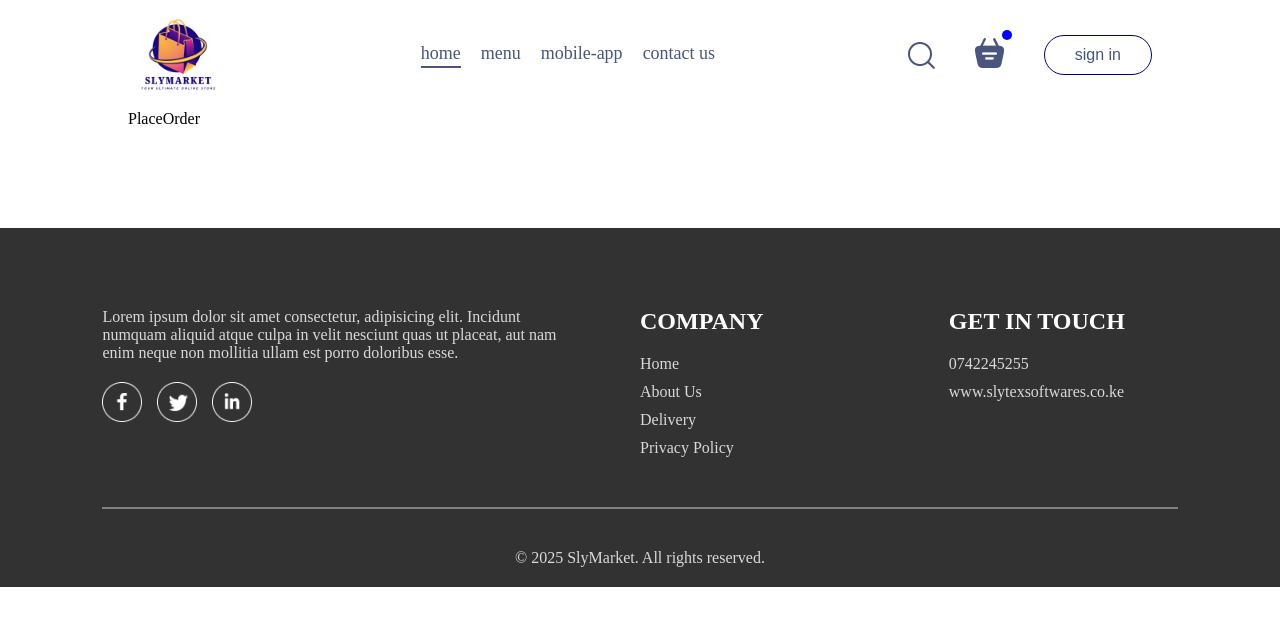
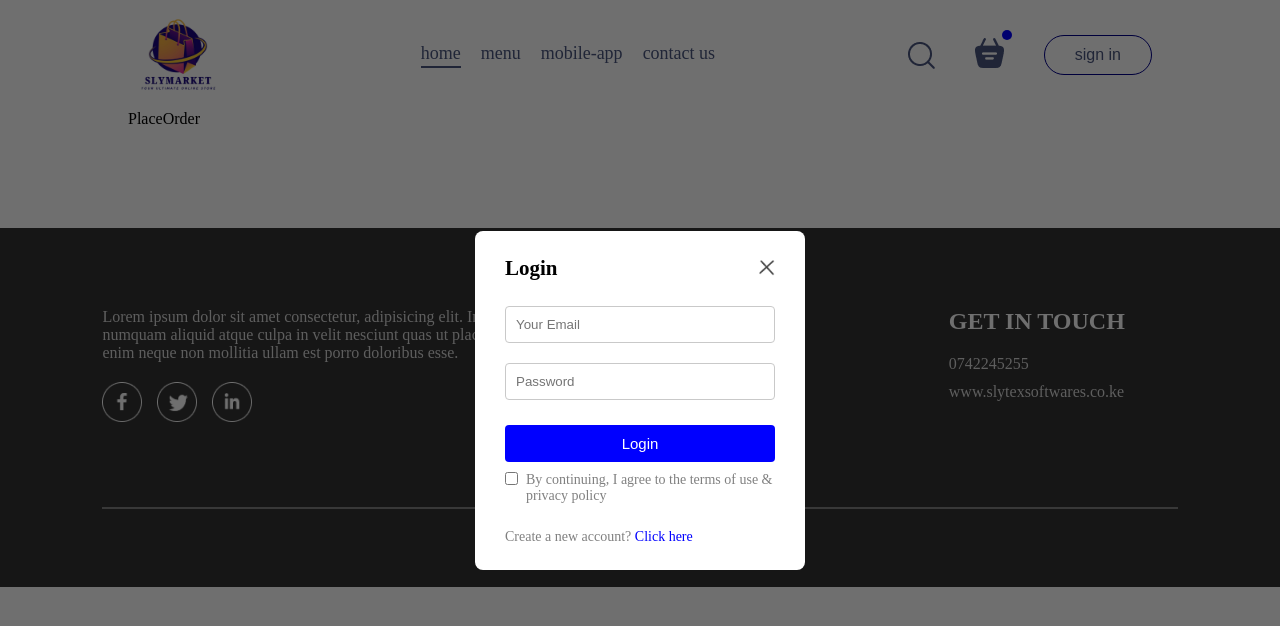
Before and after one commit to Griffoo91/food-delivery-webapp, a React (Vite) app in the folder frontend/: page /order in a window 1280 px wide. Both pictures are taken after a click on the button "sign in". Shown: the top 626 px of the page. Built offline with nearby package versions, Linux system fonts and the light colour scheme.

Commit message:
included the frontend part for the login and sign up

```diff
--- a/frontend/src/App.jsx
+++ b/frontend/src/App.jsx
@@ -1,16 +1,21 @@
-import React from 'react'
+import React, { useState } from 'react'
 import Navbar from './components/Navbar/Navbar'
 import { Route, Routes } from 'react-router-dom'
 import Home from './pages/Home/Home'
 import Cart from './pages/Cart/Cart'
 import PlaceOrder from './pages/PlaceOrder/PlaceOrder'
 import Footer from './components/Footer/Footer'
+import LoginPopup from './components/LoginPopup/LoginPopup'
 
 const App = () => {
+
+  const [showLogin, setShowLogin] = useState(false)
   return (
+
     <>
+    {showLogin?<LoginPopup setShowLogin={setShowLogin}/>:<></>}
       <div className='app'>
-      <Navbar/>
+      <Navbar setShowLogin = {setShowLogin}/>
       <Routes>
         <Route path='/' element={<Home/>} />
         <Route path='/cart' element={<Cart/>} />
--- a/frontend/src/components/Footer/Footer.jsx
+++ b/frontend/src/components/Footer/Footer.jsx
@@ -33,7 +33,7 @@
             </div>
         </div>
         <hr />
-        <p>&copy; {new Date().getFullYear()} SlyMarket. All rights reserved.</p>
+        <p className='footer-copyright'>&copy; {new Date().getFullYear()} SlyMarket. All rights reserved.</p>
     </div>
   )
 }
--- /dev/null
+++ b/frontend/src/components/LoginPopup/LoginPopup.css
@@ -0,0 +1,69 @@
+.login-popup{
+    position: absolute;
+    z-index: 1;
+    background-color: #00000090;
+    width: 100%;
+    height: 100%;
+    display: grid;
+}
+.login-popup-container{
+    place-self: center;
+    width: max(23vw, 330px);
+    display: flex;
+    flex-direction: column;
+    gap: 25px;
+    padding: 25px 30px;
+    color: #808080;
+    background-color: white;
+    animation: fadeIn 0.5s;
+    font-size: 14px;
+    border-radius: 8px;
+}
+
+.login-popup-title{
+    display: flex;
+    justify-content: space-between;
+    align-items: center;
+    color: black;
+}
+
+.login-popup-title img{
+    width: 16px;
+    cursor: pointer;
+}
+
+.login-popup-inputs{
+    display: flex;
+    flex-direction: column;
+    gap: 20px;
+}
+
+.login-popup-inputs input{
+    outline: none;
+    border: 1px solid #c9c9c9;
+    padding: 10px;
+    border-radius: 4px;
+}
+
+.login-popup-container button{
+    border: none;
+    padding: 10px;
+    border-radius: 4px;
+    color: white;
+    background-color: blue;
+    font-size: 15px;
+    cursor: pointer;
+}
+
+.login-popup-condition{
+    display: flex;
+    align-items: start;
+    gap: 8px;
+    margin-top: -15px;
+}
+
+.login-popup p span{
+    color: blue;
+    font-weight: 500;
+    cursor: pointer;
+}
--- /dev/null
+++ b/frontend/src/components/LoginPopup/LoginPopup.jsx
@@ -0,0 +1,33 @@
+import React, { useState } from 'react'
+import './LoginPopup.css'
+import { assets } from '../../assets/assets'
+
+const LoginPopup = ({setShowLogin}) => {
+    const [currState, setCurrState] = useState("Login")
+  return (
+    <div className='login-popup'>
+        <form className="login-popup-container">
+            <div className="login-popup-title">
+                <h2>{currState}</h2>
+                <img onClick={()=>setShowLogin(false)} src={assets.cross_icon} alt="" />
+            </div>
+            <div className="login-popup-inputs">
+                {currState==="Login"?<></>:<input type="text" placeholder='Your name' required/>}
+
+                <input type="email" placeholder='Your Email' required />
+                <input type="password" placeholder='Password' required />
+            </div>
+            <button>{currState === "Sign Up"?"Create account":"Login"}</button>
+            <div className="login-popup-condition">
+                <input type="checkbox" required />
+                <p>By continuing, I agree to the terms of use & privacy policy</p>
+            </div>
+            {currState==="Login"?<p>Create a new account? <span onClick={()=>setCurrState("Sign Up")}>Click here</span></p>:<p>Already have an account? <span onClick={()=>setCurrState("Login")}>Login</span></p>}
+
+
+        </form>
+    </div>
+  )
+}
+
+export default LoginPopup
--- a/frontend/src/components/Navbar/Navbar.jsx
+++ b/frontend/src/components/Navbar/Navbar.jsx
@@ -3,7 +3,7 @@
 import {assets} from '../../assets/assets'
 import { Link } from 'react-router-dom'
 
-const Navbar = () => {
+const Navbar = ({setShowLogin}) => {
   const [menu, setMenu] = useState("home");
   return (
     <div className='navbar'>
@@ -20,7 +20,7 @@
           <img src={assets.basket_icon} alt="" />
           <div className="dot"></div>
         </div>
-        <button>sign in</button>
+        <button onClick={()=>setShowLogin(true)}>sign in</button>
       </div>
     </div>
   )
```
